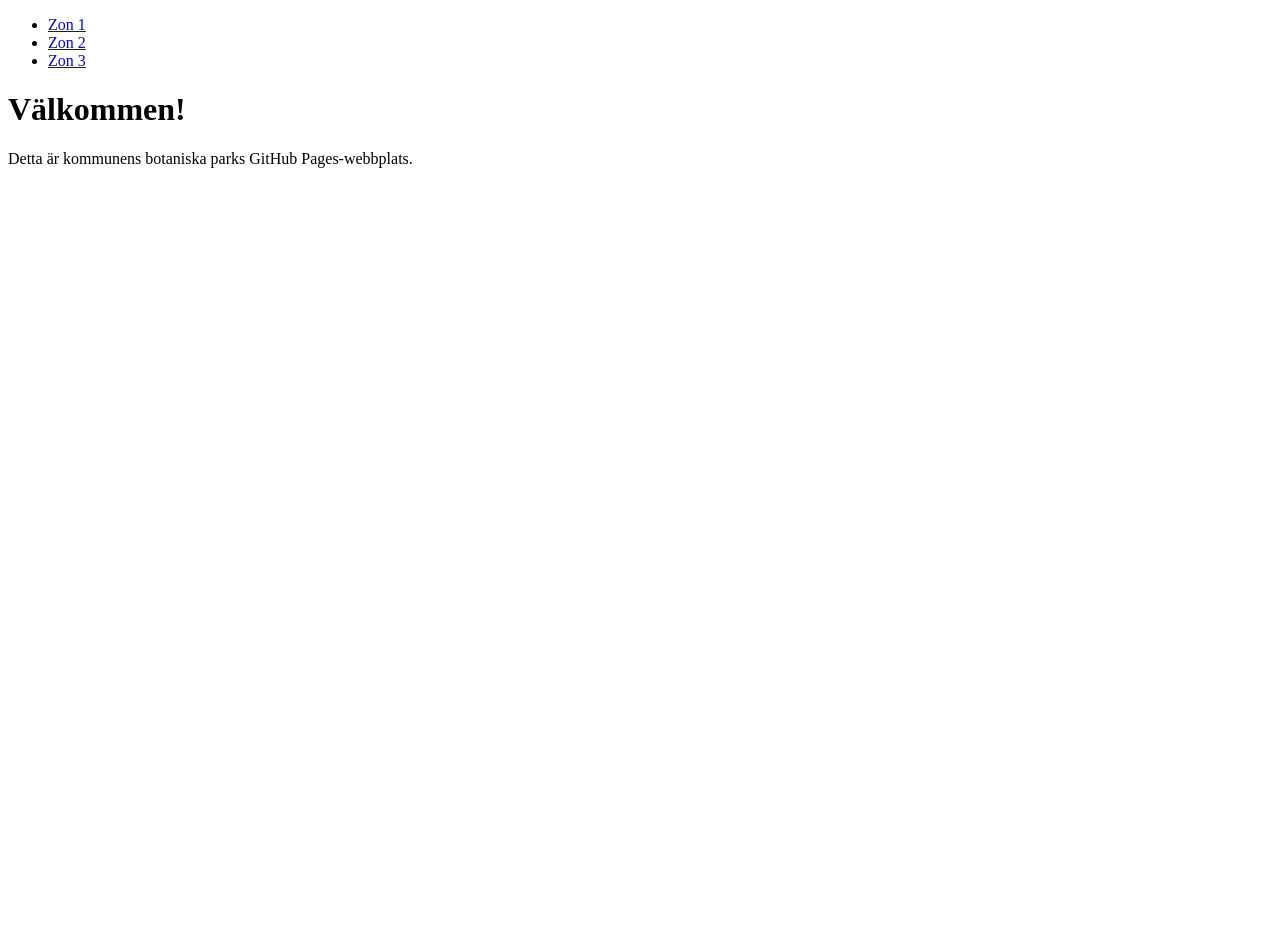
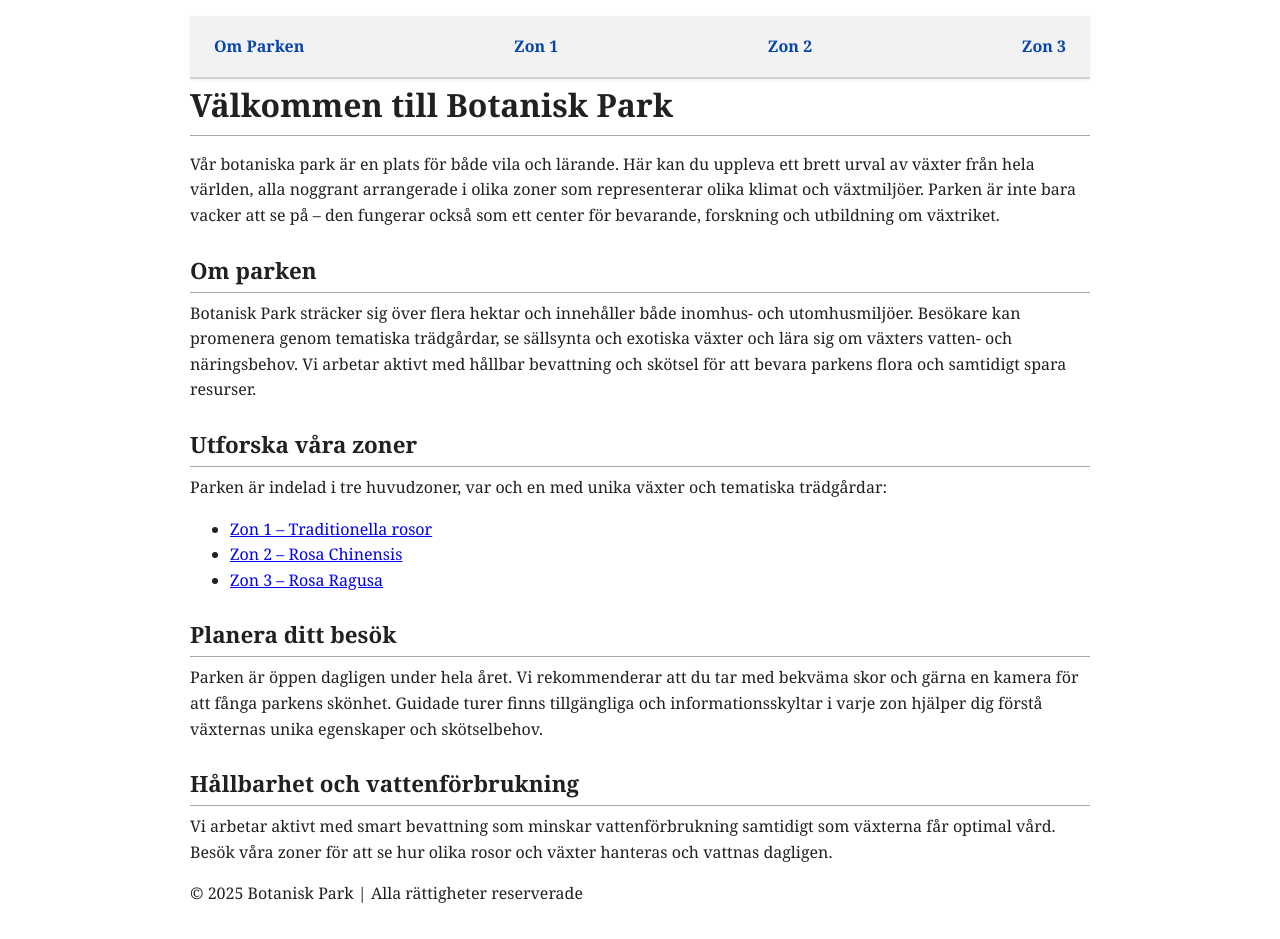
Before and after one commit to Rackhamn/rackhamn.github.io, a plain HTML site: page index.html in a window 1280 px wide. Before the commit the page ends 800 px from the top, so only its background shows below. Drawn offline with Linux system fonts and the light colour scheme.

Commit message:
Update index.html

```diff
--- a/index.html
+++ b/index.html
@@ -1,16 +1,59 @@
 <!DOCTYPE html>
-<html>
+<html lang="sv">
 <head>
   <meta charset="UTF-8">
+  <meta name="viewport" content="width=device-width, initial-scale=1.0">
   <title>Botanisk Park</title>
+  <link rel="stylesheet" href="style.css">
+  <script src="https://rackhamn.github.io/script.js"></script> <!-- lightbox -->
 </head>
+
 <body>
-  <ul>
-  <li><a href="https://rackhamn.github.io/zon1.html">Zon 1</a></li>
-  <li><a href="https://rackhamn.github.io/zon2.html">Zon 2</a></li>
-  <li><a href="https://rackhamn.github.io/zon3.html">Zon 3</a></li>
-  </ul>
-  <h1>Välkommen!</h1>
-  <p>Detta är kommunens botaniska parks GitHub Pages-webbplats.</p>
+  <header>
+    <nav class="navbar">
+      <a href="https://rackhamn.github.io/index.html">Om Parken</a>
+      <a href="https://rackhamn.github.io/zon1.html">Zon 1</a>
+      <a href="https://rackhamn.github.io/zon2.html">Zon 2</a>
+      <a href="https://rackhamn.github.io/zon3.html">Zon 3</a>
+    </nav>
+  </header>
+
+  <main>
+    <h1>Välkommen till Botanisk Park</h1>
+
+    <p>
+      Vår botaniska park är en plats för både vila och lärande. Här kan du uppleva ett brett urval av växter från hela världen, alla noggrant arrangerade i olika zoner som representerar olika klimat och växtmiljöer.
+      Parken är inte bara vacker att se på – den fungerar också som ett center för bevarande, forskning och utbildning om växtriket.
+    </p>
+
+    <h2>Om parken</h2>
+    <p>
+      Botanisk Park sträcker sig över flera hektar och innehåller både inomhus- och utomhusmiljöer. Besökare kan promenera genom tematiska trädgårdar, se sällsynta och exotiska växter och lära sig om växters vatten- och näringsbehov.
+      Vi arbetar aktivt med hållbar bevattning och skötsel för att bevara parkens flora och samtidigt spara resurser.
+    </p>
+
+    <h2>Utforska våra zoner</h2>
+    <p>Parken är indelad i tre huvudzoner, var och en med unika växter och tematiska trädgårdar:</p>
+    <ul>
+      <li><a href="https://rackhamn.github.io/zon1.html">Zon 1 – Traditionella rosor</a></li>
+      <li><a href="https://rackhamn.github.io/zon2.html">Zon 2 – Rosa Chinensis</a></li>
+      <li><a href="https://rackhamn.github.io/zon3.html">Zon 3 – Rosa Ragusa</a></li>
+    </ul>
+
+    <h2>Planera ditt besök</h2>
+    <p>
+      Parken är öppen dagligen under hela året. Vi rekommenderar att du tar med bekväma skor och gärna en kamera för att fånga parkens skönhet.
+      Guidade turer finns tillgängliga och informationsskyltar i varje zon hjälper dig förstå växternas unika egenskaper och skötselbehov.
+    </p>
+
+    <h2>Hållbarhet och vattenförbrukning</h2>
+    <p>
+      Vi arbetar aktivt med smart bevattning som minskar vattenförbrukning samtidigt som växterna får optimal vård. Besök våra zoner för att se hur olika rosor och växter hanteras och vattnas dagligen.
+    </p>
+  </main>
+
+  <footer>
+    <p>© 2025 Botanisk Park | Alla rättigheter reserverade</p>
+  </footer>
 </body>
 </html>
```
